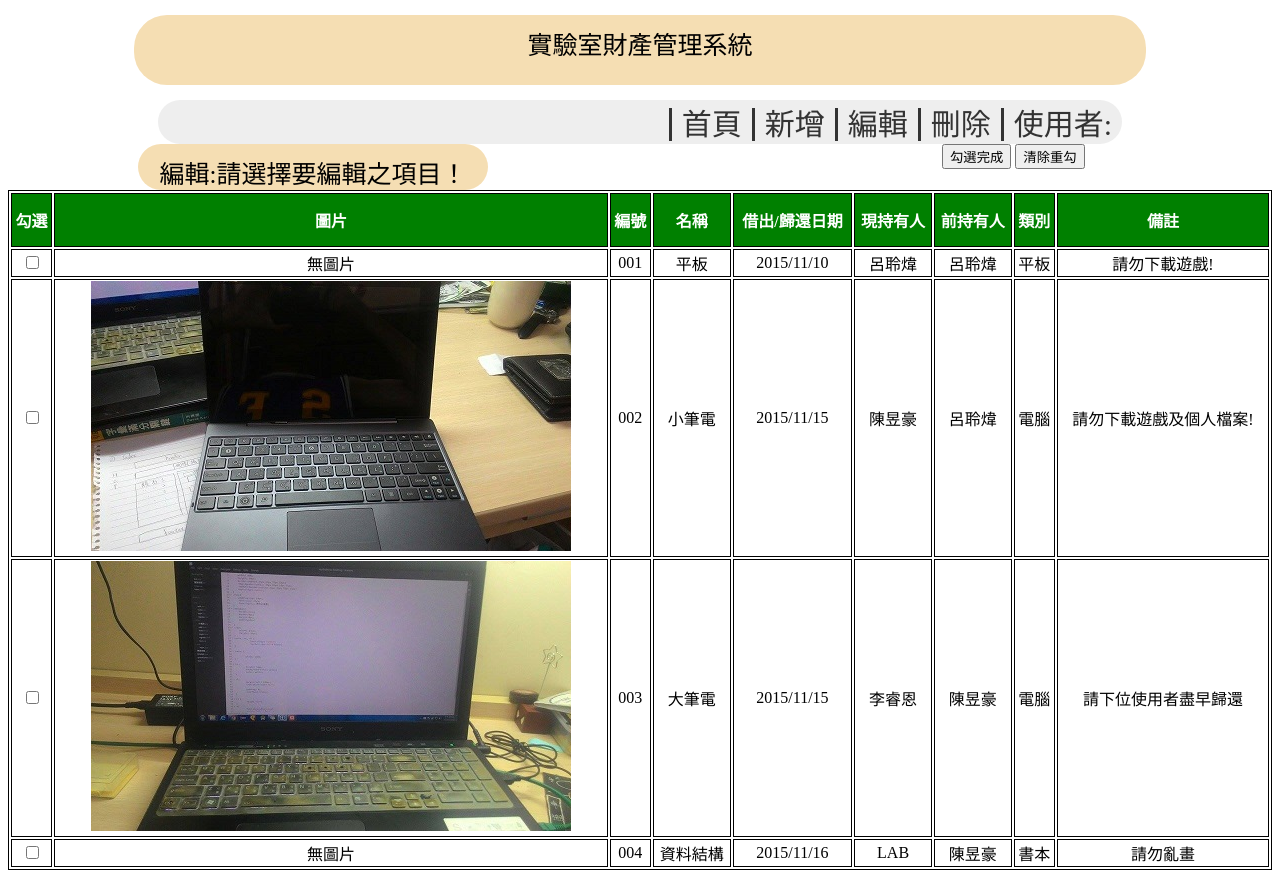
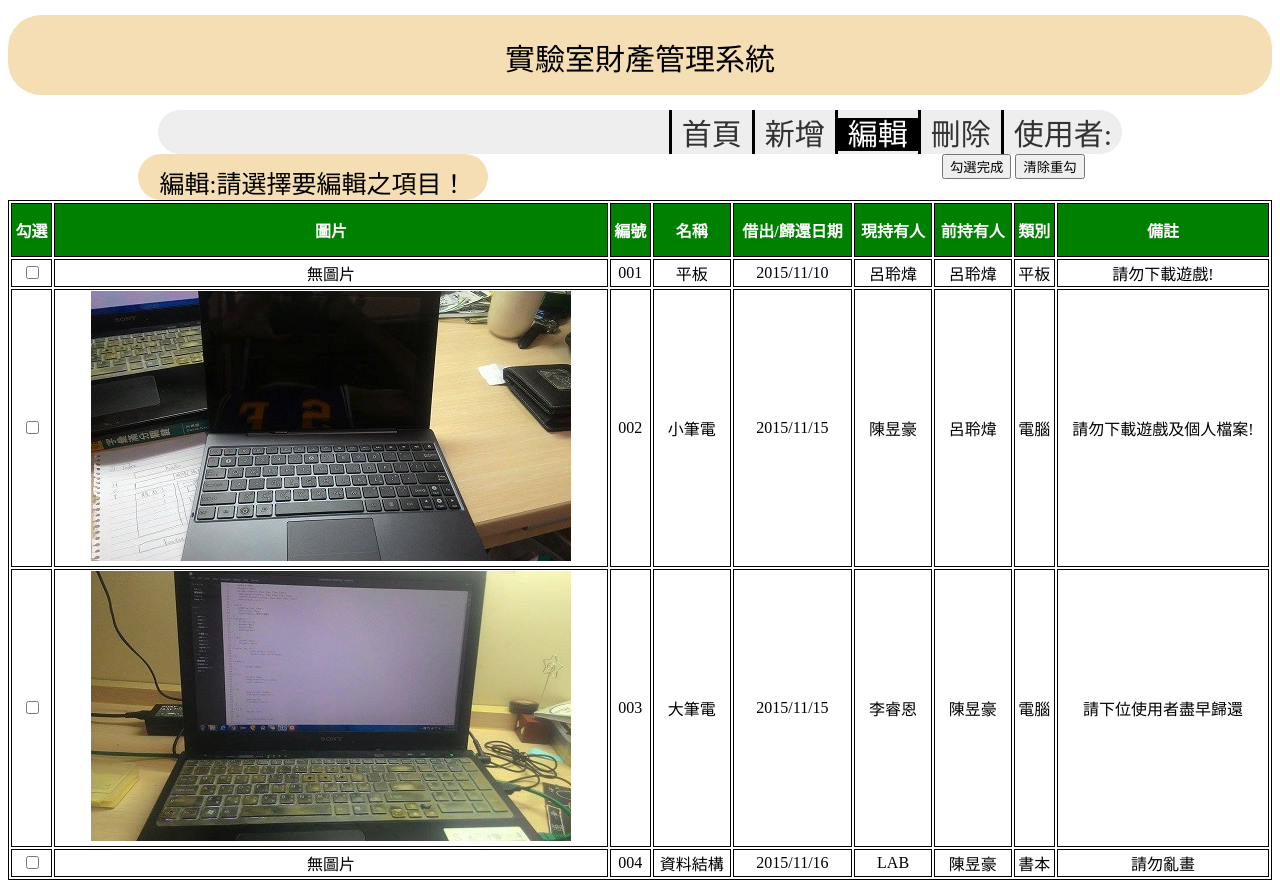
Before and after one commit to channing333/MidProj, a PHP site: page /html/Itemchose.html in a window 1280 px wide. Run offline with PHP 8.4, Linux system fonts and the light colour scheme.

Commit message:
15:42 Header修正
CSS檔 增加COMMON資料

```diff
--- a/css/Index.css
+++ b/css/Index.css
@@ -1,30 +1,9 @@
-.header{
-	margin-top: 15px;
-    margin-bottom: 15px;
-    margin-left: auto;
-    margin-right: auto;
-	width: 80%;
-	height: 60px;
-	border-radius: 33px 33px 33px 33px;
-	-moz-border-radius: 33px 33px 33px 33px;
-	-webkit-border-radius: 33px 33px 33px 33px;
-    text-align: center;
-}
 .font{
 	padding-top: 10px;
 	font-size: 25px;
 	font-family: 微軟正黑體;
 }
-.funcRow{
-    margin-left: 150px;
-    margin-right: 150px;
-    overflow: hidden;
-    background-color: #EEEEEE;
-    border-radius: 33px 33px 33px 33px;
-}
-.func{
-    float: right;
-}
+
 .image{
     width: 300px;
     height: 200px;
@@ -45,21 +24,3 @@ th {
         background-color: green;
         color: white;
 }
-
-a {
-    padding-left: 10px;
-    text-decoration:none;
-    text-align: center;
-    width: auto;
-    height: 45px;
-    font-size: 30px;
-    color: #333333;
-    padding-right: 10px;
-    border-left-style: solid;
-}
-a:hover{
-    color: #FFFFFF;
-    background-color: #000000;
-}
-
-.colorF5DEB3{background-color: #F5DEB3;}
--- a/css/common.css
+++ b/css/common.css
@@ -1,26 +1,46 @@
-.funcRow{
+.common-head{
+    background-color: #F5DEB3;
+    margin: 15px 0px;
+    padding-top: 20px;
+	height: 60px;
+	border-radius: 33px 33px 33px 33px;
+    text-align: center;
+    font-size:30px;
+}
+
+.common-funcRow{
     margin-left: 150px;
     margin-right: 150px;
     overflow: hidden;
     background-color: #EEEEEE;
     border-radius: 33px 33px 33px 33px;
 }
-.func{
+.common-func{
     float: right;
+    border-left-style: solid;
 }
 
-a {
-    padding-left: 10px;
+.common-a {
+    padding: 0px 10px;
     text-decoration:none;
     text-align: center;
     width: auto;
     height: 45px;
     font-size: 30px;
     color: #333333;
-    padding-right: 10px;
-    border-left-style: solid;
 }
-a:hover{
+.common-a:hover{
     color: #FFFFFF;
     background-color: #000000;
 }
+
+.common-now{
+    padding: 0px 10px;
+    text-decoration:none;
+    text-align: center;
+    width: auto;
+    height: 45px;
+    font-size: 30px;
+    color: #FFFFFF;
+    background-color: #000000;
+}
--- a/html/Itemchose.html
+++ b/html/Itemchose.html
@@ -4,8 +4,7 @@
 	<meta charset="utf-8">
     <link rel="stylesheet" href="../css/Itemchose.css">
     <link rel="stylesheet" href="../css/Index.css">
-
-
+    <link rel="stylesheet" href="../css/common.css">
 
 	<style>
 
@@ -15,13 +14,13 @@
     </title>
 </head>
 <body>
-    <div class="header colorF5DEB3 font">實驗室財產管理系統</div>
-    <div class="funcRow">
-         <div class="func"><a href="Login.html">使用者:</a></div>
-         <div class="func"><a href="Itemchose.html">刪除</a></div>
-         <div class="func"><a href="Itemchose.html">編輯</a></div>
-         <div class="func"><a href="add.html">新增</a></div>
-         <div class="func"><a href="index.html">首頁</a></div>
+    <div class="common-head">實驗室財產管理系統</div>
+    <div class="common-funcRow">
+         <div class="common-func"><a class="common-a" href="Login.html">使用者:</a></div>
+         <div class="common-func"><a class="common-a" href="Itemchose.html">刪除</a></div>
+         <div class="common-func"><a class="common-now" href="Itemchose.html">編輯</a></div>
+         <div class="common-func"><a class="common-a" href="add.html">新增</a></div>
+         <div class="common-func"><a class="common-a" href="index.html">首頁</a></div>
    </div>
     <div class="leftContent font">編輯:請選擇要編輯之項目！</div>
     <div class="rightContent">
```
Also changed, not shown: css/add.css (+5 -13 lines), css/login.css (+1 -10 lines), html/Edit.html (+7 -8 lines), html/Index.html (+7 -6 lines), html/Login.html (+7 -7 lines), html/add.html (+8 -8 lines), html/register.html (+7 -7 lines).
